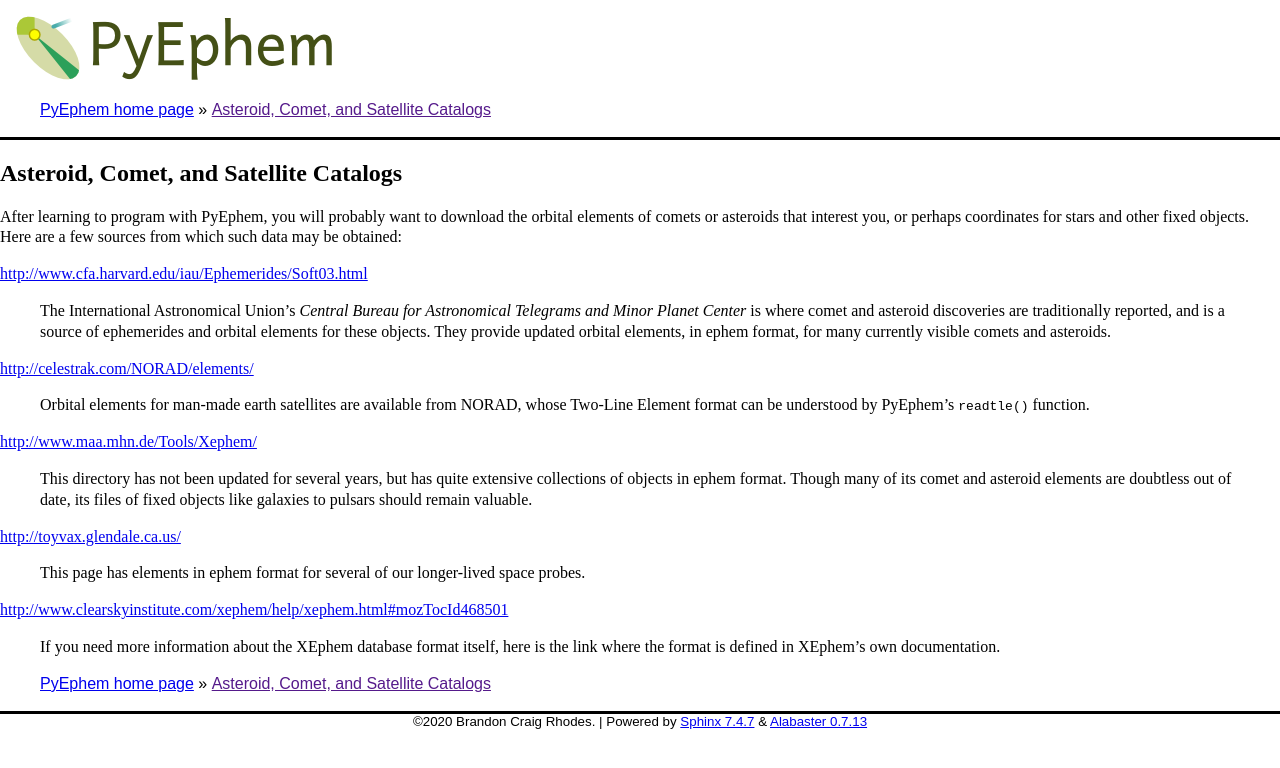
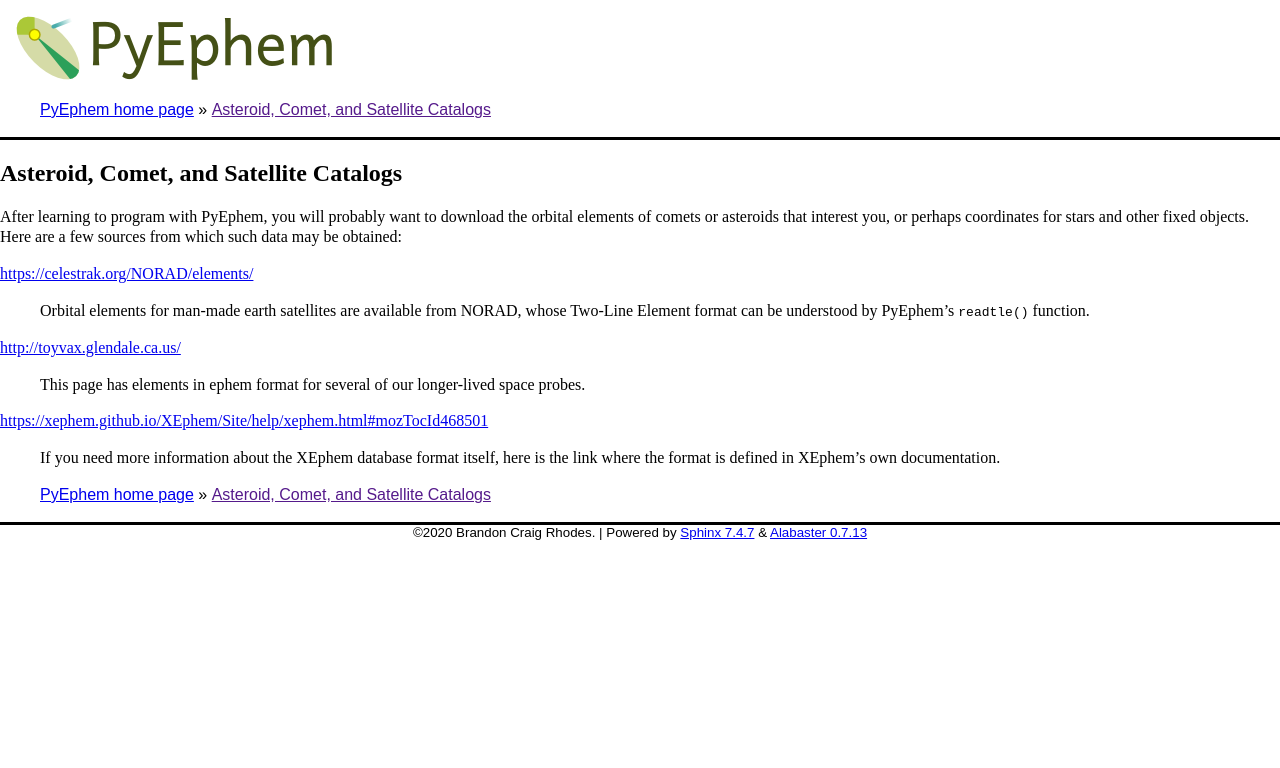
Before and after one commit to brandon-rhodes/pyephem, a Sphinx documentation site: the page built from ephem/doc/catalogs.rst, in a window 1280 px wide. Shown: the top 768 px of the page. Built offline with Sphinx 7.4.7, drawn with Linux system fonts in a browser that asks for light colours.

Commit message:
Fix or remove several old broken links

```diff
--- a/ephem/doc/catalogs.rst
+++ b/ephem/doc/catalogs.rst
@@ -8,35 +8,18 @@ of comets or asteroids that interest you,
 or perhaps coordinates for stars and other fixed objects.
 Here are a few sources from which such data may be obtained:
 
-http://www.cfa.harvard.edu/iau/Ephemerides/Soft03.html
-
- The International Astronomical Union's
- *Central Bureau for Astronomical Telegrams and Minor Planet Center*
- is where comet and asteroid discoveries are traditionally reported,
- and is a source of ephemerides and orbital elements for these objects.
- They provide updated orbital elements, in ephem format,
- for many currently visible comets and asteroids.
-
-http://celestrak.com/NORAD/elements/
+https://celestrak.org/NORAD/elements/
 
  Orbital elements for man-made earth satellites are available from NORAD,
  whose Two-Line Element format can be understood
  by PyEphem's ``readtle()`` function.
-
-http://www.maa.mhn.de/Tools/Xephem/
-
- This directory has not been updated for several years,
- but has quite extensive collections of objects in ephem format.
- Though many of its comet and asteroid elements are doubtless out of date,
- its files of fixed objects like galaxies to pulsars
- should remain valuable.
 
 http://toyvax.glendale.ca.us/
 
  This page has elements in ephem format
  for several of our longer-lived space probes.
 
-http://www.clearskyinstitute.com/xephem/help/xephem.html#mozTocId468501
+https://xephem.github.io/XEphem/Site/help/xephem.html#mozTocId468501
 
  If you need more information about the XEphem database format itself,
  here is the link where the format is defined
--- a/ephem/doc/newton.rst
+++ b/ephem/doc/newton.rst
@@ -103,4 +103,4 @@ that mark the solstices and equinoxes
     # 2015/6/16 15:03:15 0:00:00.0
     # 2015/12/31 21:12:07 90:00:00.0
 
-.. _a Stack Overflow question: http://stackoverflow.com/questions/25538926/solar-longitude-from-pyephem/
+.. _a Stack Overflow question: https://stackoverflow.com/questions/25538926/solar-longitude-from-pyephem/
--- a/ephem/doc/quick.rst
+++ b/ephem/doc/quick.rst
@@ -9,7 +9,7 @@ PyEphem Quick Reference
 .. _Apparent geocentric: radec
 .. _Apparent topocentric position: radec
 .. _Apparent position: radec
-.. _XEphem format: http://www.clearskyinstitute.com/xephem/help/xephem.html#mozTocId468501
+.. _XEphem format: https://xephem.github.io/XEphem/Site/help/xephem.html#mozTocId468501
 
 Those experienced with both Python and astronomy
 should be able to start using PyEphem
```
Also changed, not shown: ephem/doc/tutorial.rst (+4 -4 lines).
